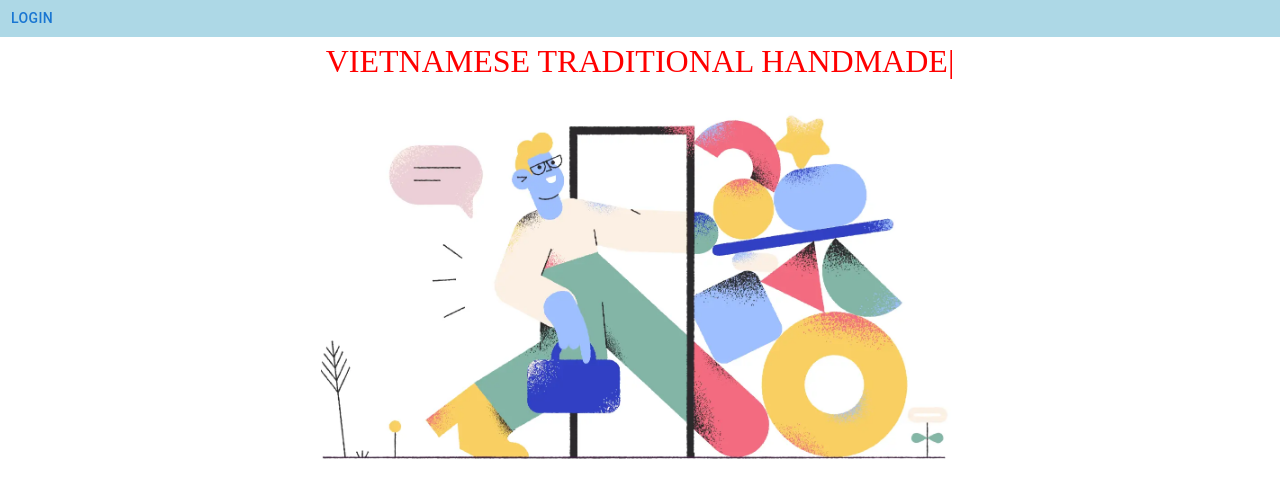
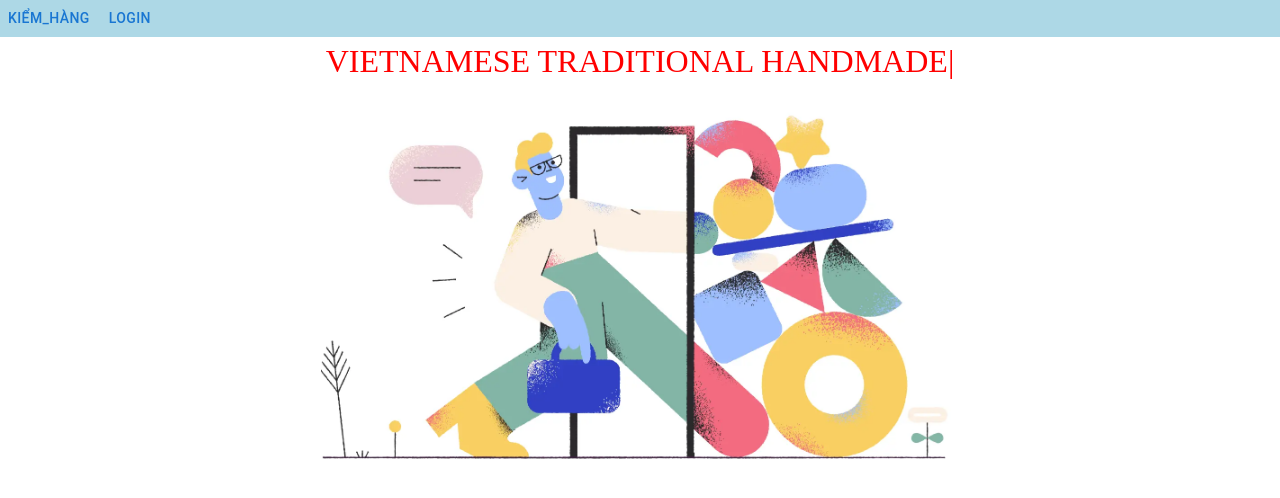
Before and after one commit to ngoctamnguyen/ThePostSouvernir, a React (Create React App) app in the folder frontEnd/: page / in a window 1280 px wide. Shown: the top 498 px of the page. Built offline with nearby package versions, Linux system fonts and the light colour scheme.

Commit message:
Nov 6 2024 5:46PM

```diff
--- a/frontEnd/src/components/Menu.js
+++ b/frontEnd/src/components/Menu.js
@@ -119,7 +119,7 @@ export default function FadeMenu() {
 
 
       {/* *********Menu Kiem hang********* */}
-      {user && <Button
+      {<Button
         id="kiemHang"
         aria-controls={openKiemHang ? 'fade_mnuKiemHang' : undefined}
         aria-haspopup="true"
```
